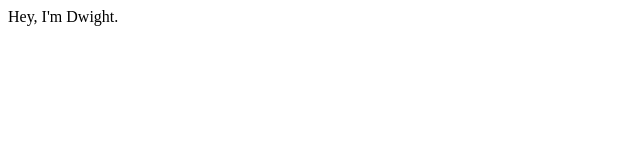
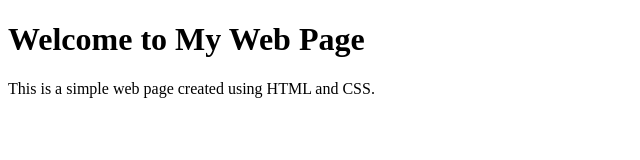
Before and after one commit to dtlavendar/dtlavendar.github.io, a plain HTML site: page index.html in a window 1280 px wide. Shown: the whole page, without its empty margins (0-640 px from the left). Drawn offline with Linux system fonts and the light colour scheme.

Commit message:
yeah yeah yeah intro yeah

```diff
--- a/index.html
+++ b/index.html
@@ -1 +1,16 @@
-Hey, I'm Dwight.
+<!DOCTYPE html>
+<html lang="en">
+    <head>
+        <meta charset="UTF-8">
+        <meta name="viewport" content="width=device-width, initial-scale=1.0">
+        <title>My Web Page</title>
+        <link rel="stylesheet" href="styles.css">
+    </head>
+
+    <body>
+        <div class="introduction">
+            <h1>Welcome to My Web Page</h1>
+            <p>This is a simple web page created using HTML and CSS.</p>
+        </div>
+    </body>
+</html>
```
